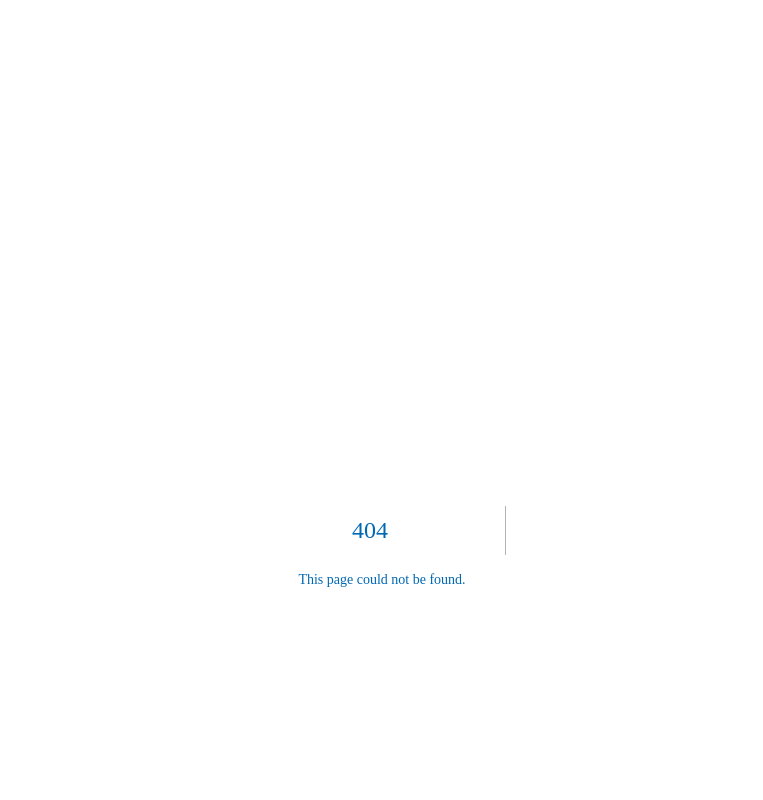
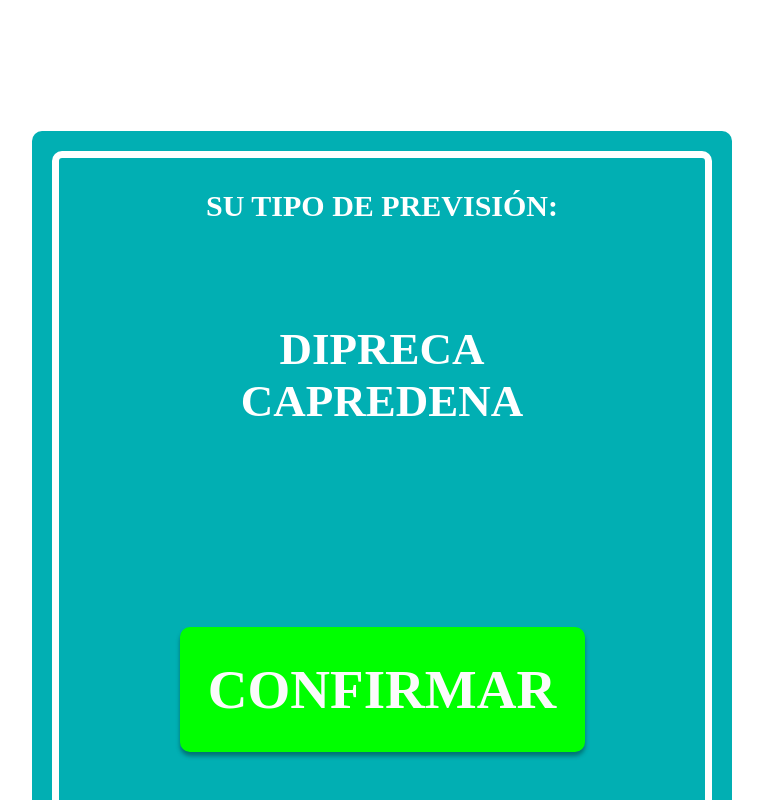
Before and after one commit to cmatus/test-filas-vht, a Next.js app in the folder dispenser/: page /welfare in a window 1280 px wide. Before the commit this address had no page. Shown: the part 380-1180 px from the top of the page, without its empty margins (158-921 px from the left). Built offline with nearby package versions, Linux system fonts and the light colour scheme.

Commit message:
conditional routing after rut confirm, welfare component and fixes

```diff
--- a/dispenser/src/components/functional/Activities/Activities.tsx
+++ b/dispenser/src/components/functional/Activities/Activities.tsx
@@ -17,19 +17,19 @@
     name: "",
     text: "SOLICITUD DE HORA PARA TOMA DE EXÁMENES",
     activity: "lab",
-    path: "",
+    path: "/rut",
   },
   {
     name: "",
     text: "SOLICITUD DE RESULTADOS DE EXÁMENES",
     activity: "lab",
-    path: "",
+    path: "/rut",
   },
   {
     name: "",
     text: "OTRAS CONSULTAS",
     activity: "lab",
-    path: "",
+    path: "/preferential",
   },
   {
     name: "",
--- a/dispenser/src/components/functional/MainMenu/MainMenu.tsx
+++ b/dispenser/src/components/functional/MainMenu/MainMenu.tsx
@@ -24,7 +24,7 @@
     name: "cdt",
     text: "CENTRO DE DIAGNOSTICO Y TRATAMIENTO",
     icon: "tratamiento_diagnostico.png",
-    path: "/activities",
+    path: "/rut",
   },
 ];
 
--- a/dispenser/src/components/functional/Rut/Rut.tsx
+++ b/dispenser/src/components/functional/Rut/Rut.tsx
@@ -9,14 +9,14 @@
 const Rut = () => {
   const router = useRouter();
 
-  const { setFooterButtons } = useUI();
+  const { setFooterButtons, activity } = useUI();
 
   const [showLoading, setShowLoading] = useState(false);
 
   const handleConfirm = () => {
     setShowLoading(true);
     setTimeout(() => {
-      router.push("/samplingOrders");
+      router.push(activity === "cdt" ? "/activities" : "/samplingOrders");
       setShowLoading(false);
     }, 2000);
   };
--- /dev/null
+++ b/dispenser/src/components/functional/Welfare/Welfare.module.scss
@@ -0,0 +1,64 @@
+.ticket {
+  border-radius: 10px;
+  background: #01afb3;
+  padding: 20px;
+  width: 700px;
+
+  .container {
+    border-radius: 10px;
+    border: 7px solid white;
+
+    .text {
+      text-align: center;
+      font-family: "Montserrat";
+      font-style: normal;
+      font-weight: 700;
+      font-size: 30px;
+      color: white;
+      margin: 31px 0;
+    }
+
+    .section {
+      text-align: center;
+      font-family: "Montserrat";
+      font-style: normal;
+      font-weight: 700;
+      font-size: 45px;
+      color: white;
+      margin-top: 100px;
+      margin-bottom: 200px;
+    }
+
+    .buttonWrapper {
+      display: flex;
+      width: 100%;
+      background: none;
+      margin-bottom: 200px;
+
+      button.confirmButton {
+        text-decoration: none;
+        border: none;
+        background: #00ff00;
+        width: 405px;
+        height: 125px;
+        box-shadow: 0px 4px 4px rgba(0, 0, 0, 0.35);
+        border-radius: 10px;
+        font-family: "Montserrat";
+        font-style: normal;
+        font-weight: 700;
+        font-size: 55px;
+        text-align: center;
+        line-height: 125px;
+        color: #fbfbfb;
+        text-transform: uppercase;
+        transition: all 0.3s;
+        margin: 0 auto;
+        cursor: pointer;
+
+        &:active {
+          transform: scale(0.9);
+        }
+      }
+    }
+  }
+}
--- /dev/null
+++ b/dispenser/src/components/functional/Welfare/Welfare.tsx
@@ -0,0 +1,20 @@
+import styles from "./Welfare.module.scss";
+
+const Welfare = () => {
+  return (
+    <div className={styles.ticket}>
+      <div className={styles.container}>
+        <div className={styles.text}>SU TIPO DE PREVISIÓN:</div>
+        <div className={styles.section}>
+          DIPRECA <br />
+          CAPREDENA
+        </div>
+        <div className={styles.buttonWrapper}>
+          <button className={styles.confirmButton}>CONFIRMAR</button>
+        </div>
+      </div>
+    </div>
+  );
+};
+
+export default Welfare;
--- /dev/null
+++ b/dispenser/src/components/functional/Welfare/index.tsx
@@ -0,0 +1,3 @@
+import Welfare from "./Welfare";
+
+export default Welfare;
--- a/dispenser/src/components/ui/SubMenu/SubMenu.tsx
+++ b/dispenser/src/components/ui/SubMenu/SubMenu.tsx
@@ -5,6 +5,7 @@
 interface IOption {
   name: string;
   text: string;
+  activity: string;
   path: string;
 }
 
--- /dev/null
+++ b/dispenser/src/pages/welfare.tsx
@@ -0,0 +1,9 @@
+import React from "react";
+
+import Welfare from "@/components/functional/Welfare";
+
+const WelfarePage = () => {
+  return <Welfare />;
+};
+
+export default WelfarePage;
```
